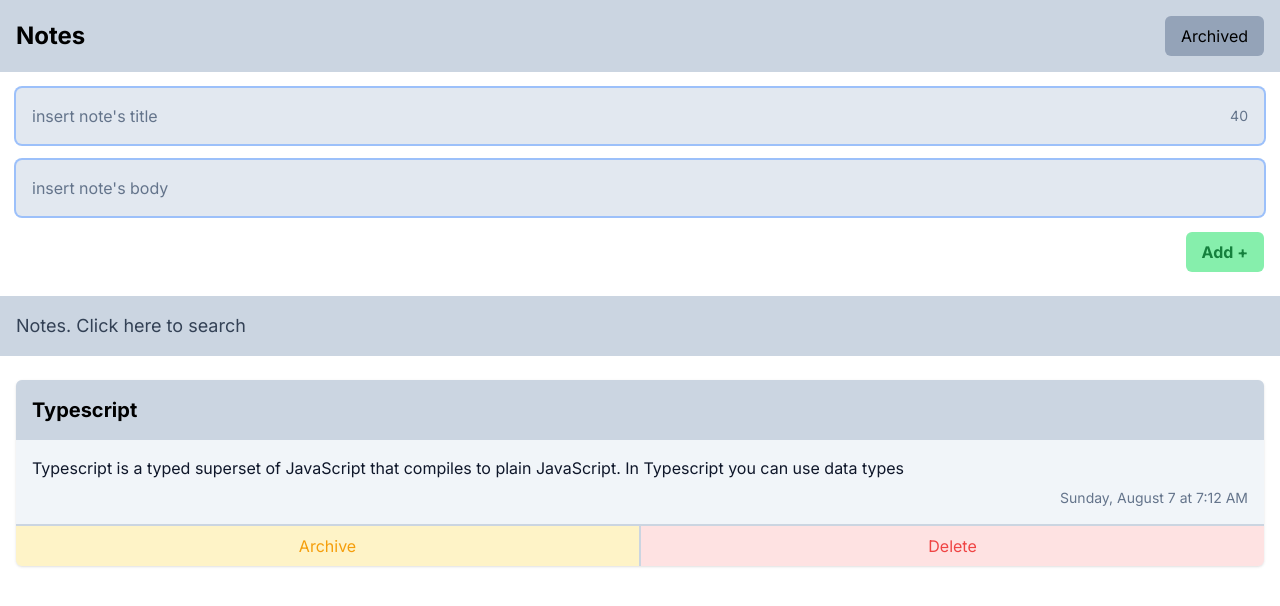
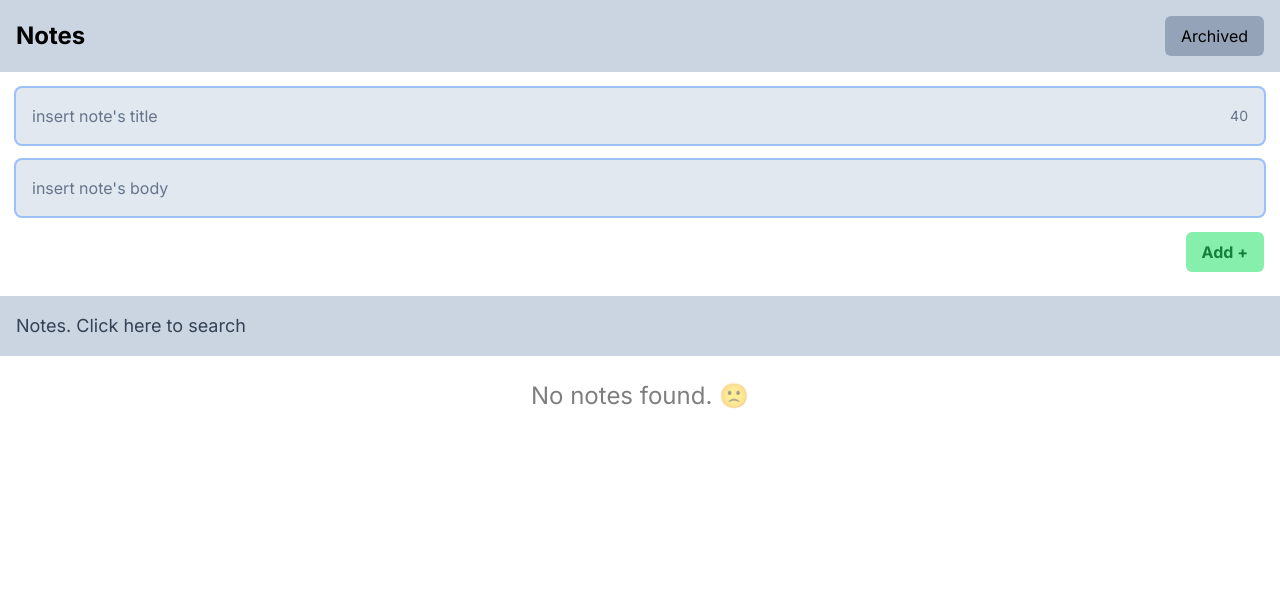
Before and after one commit to LittleQuartZ/notes-web, a React (Vite) app: page / in a window 1280 px wide. Shown: the top 606 px of the page. Built offline with nearby package versions, Linux system fonts and the light colour scheme.

Commit message:
feat: use localStorage for saving notes

```diff
--- a/src/App.tsx
+++ b/src/App.tsx
@@ -1,4 +1,4 @@
-import { useState } from 'react'
+import { useEffect, useState } from 'react'
 import { Link, Route, Routes, useLocation } from 'react-router-dom'
 import NoteForm from './components/NoteForm'
 import NotesList from './components/NotesList'
@@ -6,23 +6,7 @@ import { NoteModel } from './model/Note'
 
 const App: React.FC = () => {
   const location = useLocation()
-  const [notes, setNotes] = useState<NoteModel[]>([
-    {
-      id: 1,
-      title: 'Typescript',
-      body: 'Typescript is a typed superset of JavaScript that compiles to plain JavaScript. In Typescript you can use data types',
-      createdAt: new Date(),
-      archived: false,
-    },
-    {
-      id: 2,
-      title: 'Typescriptaaaaaaaaaaaaaaaaaaaaaaaaaaaaaaaaaaaaaaaaaaaaaaaaaa',
-      body: 'Typescript is a typed superset of JavaScript that compiles to plain JavaScript. In Typescript you can use data types',
-      createdAt: new Date(),
-      archived: true,
-    },
-  ])
-
+  const [notes, setNotes] = useState<NoteModel[]>([])
   const [search, setSearch] = useState('')
 
   const handleArchive = (id: number) => {
@@ -48,6 +32,24 @@ const App: React.FC = () => {
 
     setNotes((notes) => [...notes, newNote])
   }
+
+  useEffect(() => {
+    const response = localStorage.getItem('notes')
+    if (response) {
+      const savedNotes = JSON.parse(response) as NoteModel[]
+      savedNotes.map((note) => {
+        note.createdAt = new Date(note.createdAt)
+        return note
+      })
+      setNotes(savedNotes)
+    } else {
+      localStorage.setItem('notes', JSON.stringify(notes))
+    }
+  }, [])
+
+  useEffect(() => {
+    localStorage.setItem('notes', JSON.stringify(notes))
+  }, [notes])
 
   return (
     <div className='bg-zinc-10 font-inter'>
```
